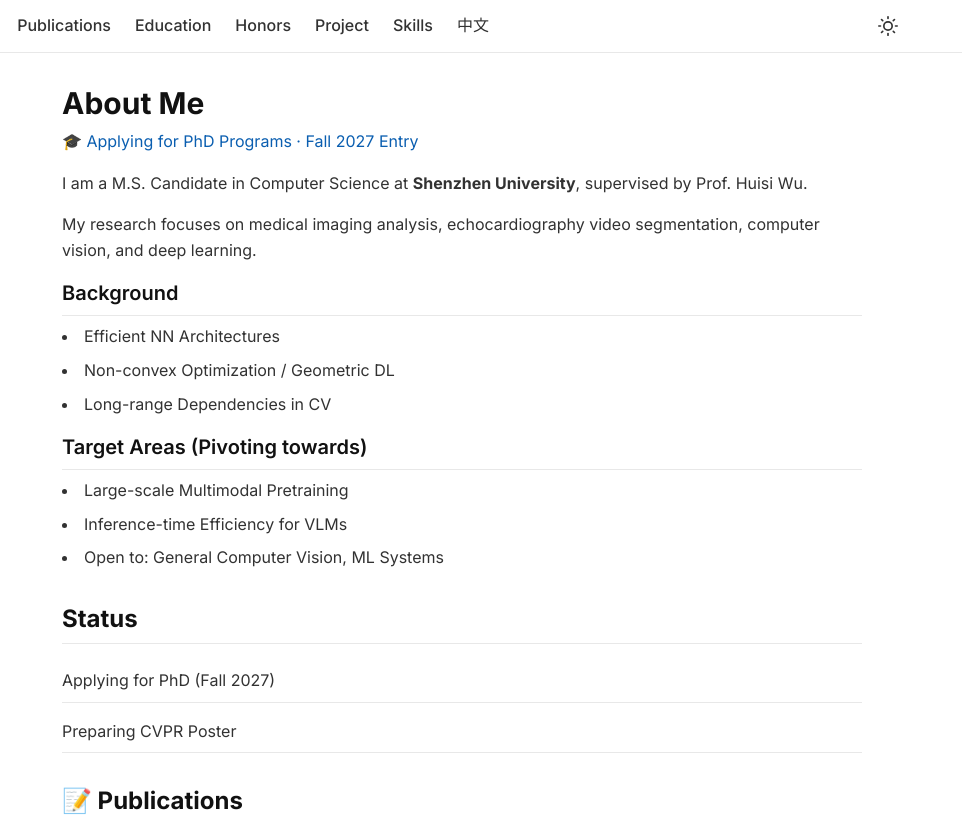
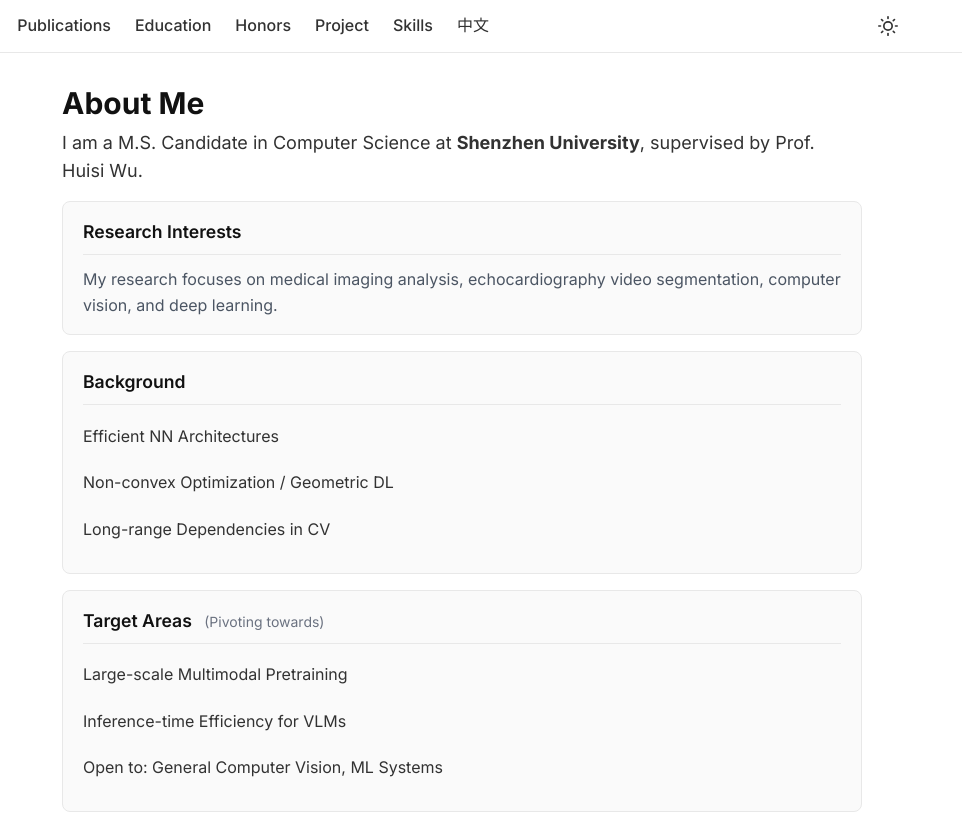
Before and after one commit to wangrui2025/wangrui2025.github.io, an Astro site in the folder astro/: page / in a window 1280 px wide. Shown: the top 816 px of the page, 318-1280 px from the left. Built offline with nearby package versions, Linux system fonts and the light colour scheme; Astro itself is replaced by a stand-in of ours.

Commit message:
Refactor About Me section with card-based layout
- Group Research Interests, Background, and Target Areas into separate info-cards
- Remove redundant status info from news section (already in status badge)
- Add consistent styling with info-card and info-card-title CSS
- Improve visual hierarchy and readability

```diff
--- a/astro/src/content/homepage/en.json
+++ b/astro/src/content/homepage/en.json
@@ -23,7 +23,6 @@
   },
   "news_heading": "Status",
   "news_items": [
-    "Applying for PhD (Fall 2027)",
     "Preparing CVPR Poster"
   ],
   "section_publications": "📝 Publications",
--- a/astro/src/content/homepage/zh.json
+++ b/astro/src/content/homepage/zh.json
@@ -23,7 +23,6 @@
   },
   "news_heading": "状态",
   "news_items": [
-    "申请博士（2027fall）",
     "准备 CVPR Poster"
   ],
   "section_publications": "📝 发表论文",
--- a/astro/src/pages/[lang]/index.astro
+++ b/astro/src/pages/[lang]/index.astro
@@ -37,12 +37,17 @@ const citedBy = scholarStats.data.citedby;
   <!-- About Me Section -->
   <section id="about-me" class="mb-8">
     <h1 class="text-3xl font-bold mb-2">{lang === 'zh' ? '关于我' : 'About Me'}</h1>
-    <p class="status-badge mb-4">{h.status_badge}</p>
-    <p class="mb-4" set:html={h.background.intro} />
-    <p class="mb-4" set:html={h.background.research} />
+    <p class="mb-4 text-lg" set:html={h.background.intro} />
 
-    <div class="mb-4">
-      <h2 class="text-xl font-semibold mb-2">{h.background.heading}</h2>
+    <!-- Research Interests -->
+    <div class="info-card mb-4">
+      <h2 class="info-card-title">{lang === 'zh' ? '研究方向' : 'Research Interests'}</h2>
+      <p class="text-gray-600 dark:text-gray-300" set:html={h.background.research} />
+    </div>
+
+    <!-- Background -->
+    <div class="info-card mb-4">
+      <h2 class="info-card-title">{h.background.heading}</h2>
       <ul class="about-list">
         {h.background.items.map((item) => (
           <li>{item}</li>
@@ -50,9 +55,11 @@ const citedBy = scholarStats.data.citedby;
       </ul>
     </div>
 
-    <div class="mb-4">
-      <h2 class="text-xl font-semibold mb-2">
-        {h.target_areas.heading} {h.target_areas.subheading}
+    <!-- Target Areas -->
+    <div class="info-card">
+      <h2 class="info-card-title">
+        {h.target_areas.heading}
+        <span class="text-sm font-normal text-gray-500 dark:text-gray-400 ml-2">{h.target_areas.subheading}</span>
       </h2>
       <ul class="about-list">
         {h.target_areas.items.map((item) => (
@@ -60,7 +67,6 @@ const citedBy = scholarStats.data.citedby;
         ))}
       </ul>
     </div>
-
   </section>
 
   <!-- News Section -->
--- a/astro/src/pages/index.astro
+++ b/astro/src/pages/index.astro
@@ -29,30 +29,36 @@ const citedBy = scholarStats.data.citedby;
   <!-- About Me Section -->
   <section id="about-me" class="mb-8">
     <h1 class="text-3xl font-bold mb-2">About Me</h1>
-    <p class="status-badge mb-4">{h.status_badge}</p>
-    <p class="mb-4" set:html={h.background.intro} />
-    <p class="mb-4" set:html={h.background.research} />
+    <p class="mb-4 text-lg" set:html={h.background.intro} />
 
-    <div class="mb-4">
-      <h2 class="text-xl font-semibold mb-2">{h.background.heading}</h2>
-      <ul class="list-disc list-inside">
+    <!-- Research Interests -->
+    <div class="info-card mb-4">
+      <h2 class="info-card-title">Research Interests</h2>
+      <p class="text-gray-600 dark:text-gray-300" set:html={h.background.research} />
+    </div>
+
+    <!-- Background -->
+    <div class="info-card mb-4">
+      <h2 class="info-card-title">{h.background.heading}</h2>
+      <ul class="about-list">
         {h.background.items.map((item) => (
           <li>{item}</li>
         ))}
       </ul>
     </div>
 
-    <div class="mb-4">
-      <h2 class="text-xl font-semibold mb-2">
-        {h.target_areas.heading} {h.target_areas.subheading}
+    <!-- Target Areas -->
+    <div class="info-card">
+      <h2 class="info-card-title">
+        {h.target_areas.heading}
+        <span class="text-sm font-normal text-gray-500 dark:text-gray-400 ml-2">{h.target_areas.subheading}</span>
       </h2>
-      <ul class="list-disc list-inside">
+      <ul class="about-list">
         {h.target_areas.items.map((item) => (
           <li>{item}</li>
         ))}
       </ul>
     </div>
-
   </section>
 
   <!-- News Section -->
--- a/astro/src/styles/global.css
+++ b/astro/src/styles/global.css
@@ -408,6 +408,23 @@ section h2 {
   margin-bottom: 1rem;
 }
 
+/* ===== Info Card (About section subsections) ===== */
+.info-card {
+  background: var(--paper-bg);
+  border: 1px solid var(--border-color);
+  border-radius: 8px;
+  padding: 1rem 1.25rem;
+}
+
+.info-card-title {
+  font-size: 1.1rem;
+  font-weight: 600;
+  color: var(--heading-color);
+  margin: 0 0 0.75rem 0;
+  padding-bottom: 0.5rem;
+  border-bottom: 1px solid var(--border-color);
+}
+
 /* ===== News List ===== */
 .news-list {
   list-style: none;
```
